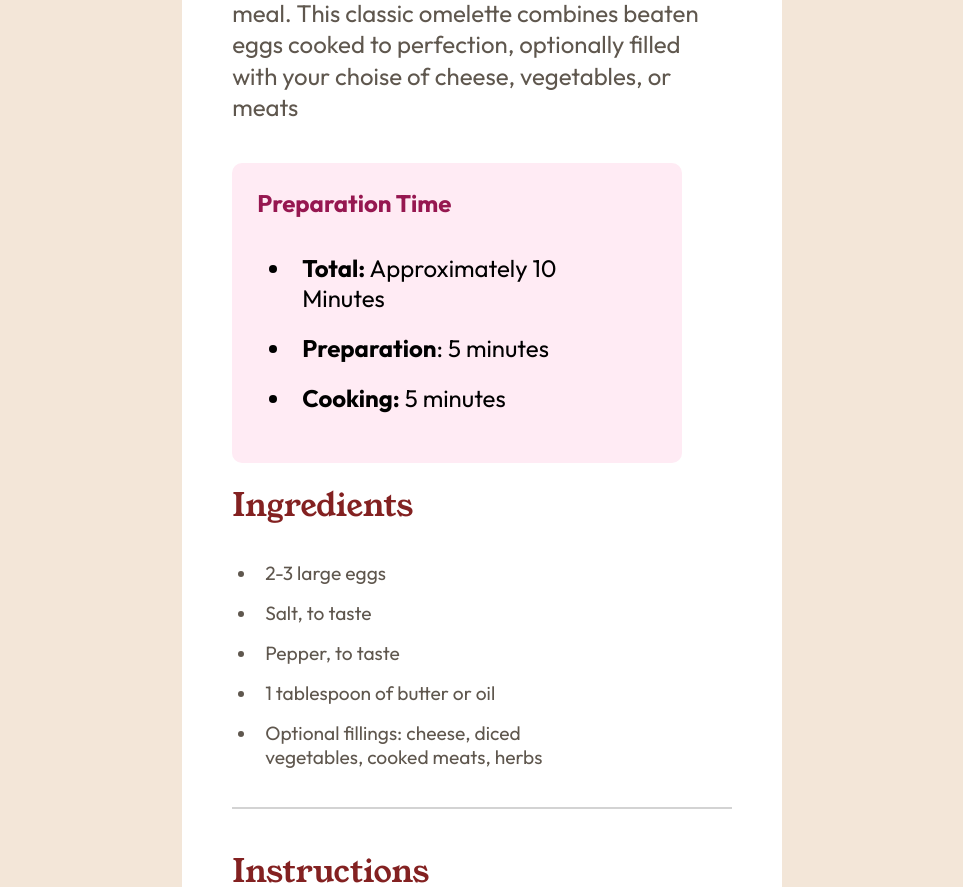
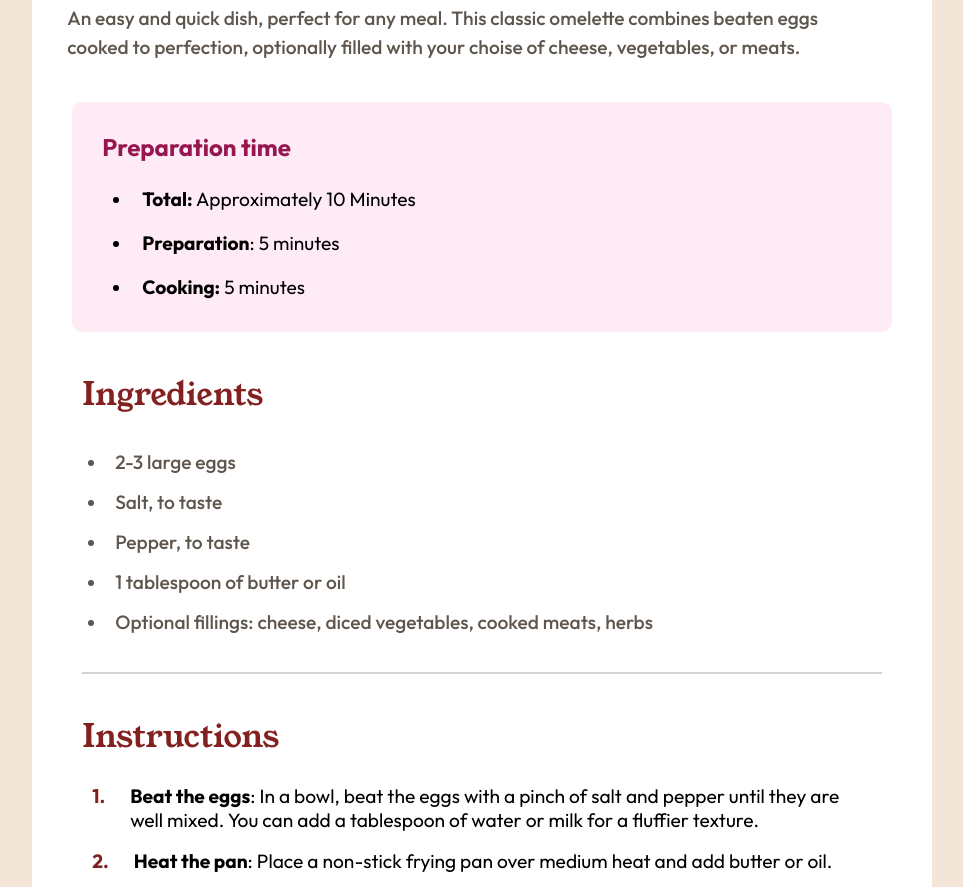
Before and after one commit to TeuzLemos/Recipe-page, a plain HTML site: page index.html in a window 1280 px wide. Shown: the part 535-1422 px from the top of the page, without its empty margins (145-1108 px from the left). Drawn offline with Linux system fonts and the light colour scheme.

Commit message:
desktop version

```diff
--- a/estilos/desktop.css
+++ b/estilos/desktop.css
@@ -0,0 +1,59 @@
+@charset "UTF-8";
+
+@media screen and (min-width: 992px) {
+   main {
+    width: 900px;
+    margin-top: 15px;
+    border-radius: 20px;
+   }
+
+   article#img > img {
+    margin: 35px 35px 10px 47.8px;
+    width: 800px;
+    height: 365px;
+    border-radius: 10px;
+   }
+
+   article#introducao > h1{
+    font-size: 3.1em;
+    margin: 20px 0px 0px 35px;
+   }
+
+   article#introducao > p {
+      font-size: 1.2em;
+      margin: 20px 50px 40px 35px;
+      font-weight: 500;
+      line-height: 1.5em;
+   }
+
+   article#preparacao {
+      width: 820px;
+      height: 230px;
+      margin: 20px 0px 40px 40px;
+      background-color: hsl(330, 100%, 96%);
+   }
+
+   article#preparacao > h3 {
+      padding:30px 0px 15px 30px ;
+   }
+
+   article#preparacao > ul > li {
+      font-size: 1.2em
+   }
+
+   article#ingredientes > ul > li {
+      width: 540px
+   }
+
+   article#instrucao div.item {
+      width: 780px;
+   }
+
+   article#nutricao > p {
+      max-width: 695px;
+   }
+
+   .nutrition-table  p {
+      font-size: 1.15em;
+   }
+}
--- a/estilos/mobile.css
+++ b/estilos/mobile.css
@@ -20,6 +20,7 @@ body, html {
     height: 100vh;
     background-color:  hsl(30, 54%, 90%);
     font-family: 'font2';
+
 }
 
 main {
@@ -27,6 +28,8 @@ main {
     width: 600px;
     height: auto;
     margin: auto;
+
+    transition: width 0.3s, height 0.3s;
 }
 
 article#img > img {
@@ -43,7 +46,7 @@ article#introducao > h1 {
 
 article#introducao > p {
     font-size: 1.5em;
-    margin: 20px 40px 0px 50px;
+    margin: 20px 75px 0px 50px;
     line-height: 1.3em;
     color:  hsl(30, 10%, 34%);
 }
@@ -66,12 +69,13 @@ article#preparacao > h3 {
 article#preparacao > ul > li {
     padding: 10px;
     font-size: 1.5em;
+    margin-right: 90px;
     transform: translate(60px);
 }
 
 h2 {
     font-family: 'font';
-    font-weight: normal;
+    font-weight: 500;
     font-size: 2em;
     margin: 20px 40px 25px 50px;
     color: rgb(131, 33, 33);
@@ -81,6 +85,7 @@ article#ingredientes > ul > li {
     padding: 8px;
     font-size: 1.2em;
     color:  hsl(30, 10%, 34%);
+    font-weight: 500;
     transform: translate(75px);
     width: 300px;
 }
--- a/index.html
+++ b/index.html
@@ -18,14 +18,14 @@
         <article id="introducao">
             <h1>Simple Omelette Recipe</h1>
             <p>
-                An easy and quick dish, perfect for any <br> meal. This classic omelette combines beaten eggs cooked to
-                perfection, optionally filled <br> with your choise of cheese, vegetables, or meats
+                An easy and quick dish, perfect for any meal. This classic omelette combines beaten eggs cooked to
+                perfection, optionally filled with your choise of cheese, vegetables, or meats.
             </p>
         </article>
         <article id="preparacao">
-            <h3>Preparation Time</h3>
+            <h3>Preparation time</h3>
             <ul>
-                <li><strong>Total:</strong> Approximately 10 <br> Minutes</li>
+                <li><strong>Total:</strong> Approximately 10 Minutes</li>
                 <li><strong>Preparation</strong>: 5 minutes</li>
                 <li><strong>Cooking:</strong> 5 minutes</li>
             </ul>
@@ -37,7 +37,7 @@
                 <li>Salt, to taste</li>
                 <li>Pepper, to taste</li>
                 <li>1 tablespoon of butter or oil</li>
-                <li>Optional fillings: cheese, diced <br> vegetables, cooked meats, herbs</li>
+                <li>Optional fillings: cheese, diced vegetables, cooked meats, herbs</li>
             </ul>
         </article>
         <hr class="l1">
```
